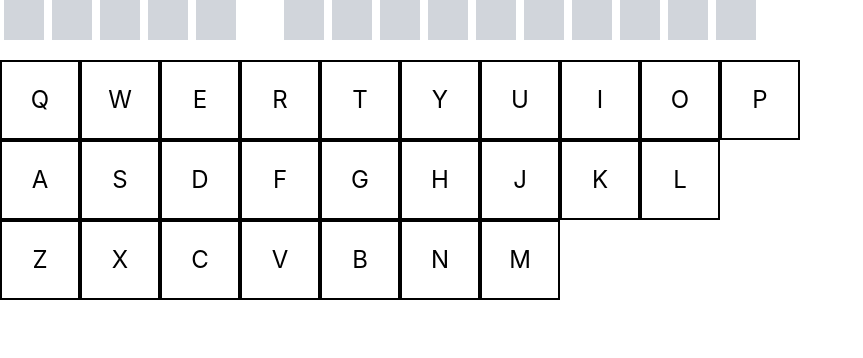
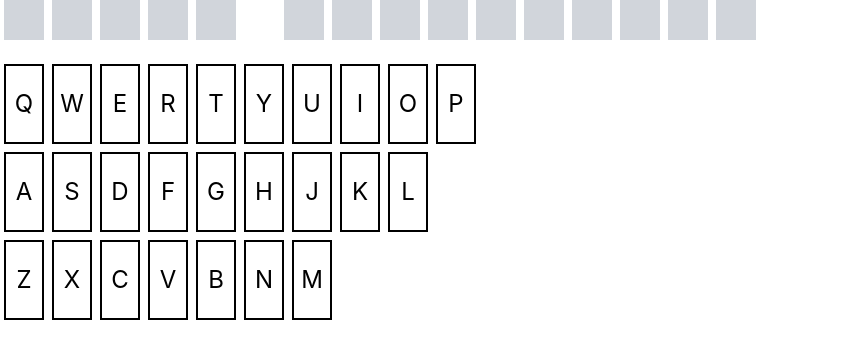
Before and after one commit to guypollack/harrypotter, a React (Create React App) app: page / in a window 1280 px wide. Shown: the top 358 px of the page, without its empty margins (0-863 px from the left). Built offline with nearby package versions, Linux system fonts and the light colour scheme.

Commit message:
Update Key style

```diff
--- a/src/components/Key.tsx
+++ b/src/components/Key.tsx
@@ -5,7 +5,7 @@ export function Key(props: {
 }) {
   return (
     <div
-      className={`${props.backgroundColor} w-20 h-20 text-2xl border-2 border-black flex relative justify-center items-center`}
+      className={`${props.backgroundColor} w-10 h-20 text-2xl m-1 border-2 border-black flex relative justify-center items-center`}
       onClick={props.onClick}
     >
       {props.letter}
```
